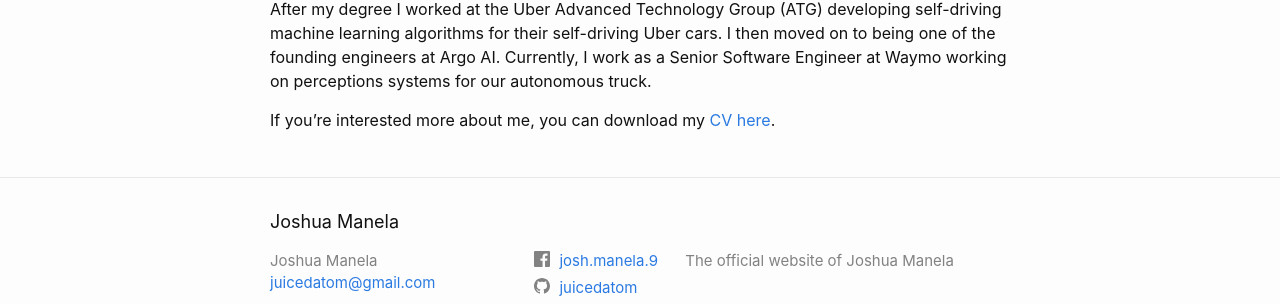
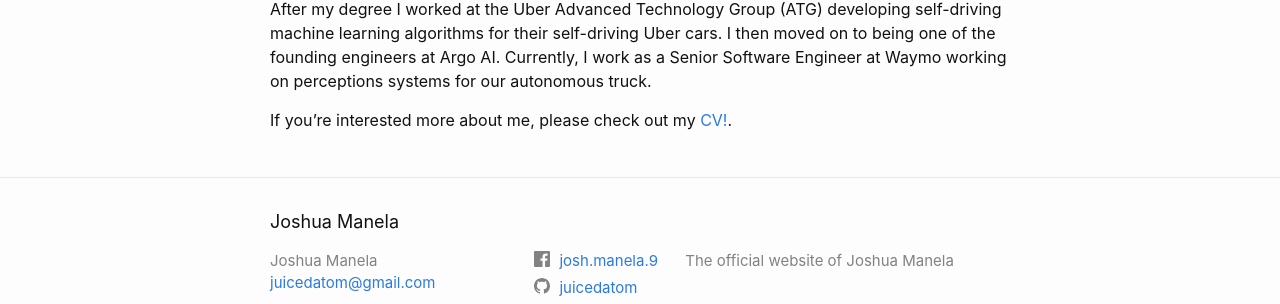
Before and after one commit to juicedatom/mygithubpage, a Jekyll site: the page built from index.md, in a window 1280 px wide. Shown: the part 567-871 px from the top of the page. Built offline with Jekyll 4.4.1, drawn with Linux system fonts in a browser that asks for light colours.

Commit message:
update minor wording

```diff
--- a/index.md
+++ b/index.md
@@ -16,4 +16,4 @@
 
 After my degree I worked at the Uber Advanced Technology Group (ATG) developing self-driving machine learning algorithms for their self-driving Uber cars.  I then moved on to being one of the founding engineers at Argo AI. Currently, I work as a Senior Software Engineer at Waymo working on perceptions systems for our autonomous truck.
 
-If you're interested more about me, you can download my [CV here](/ManelaCV.pdf).
+If you're interested more about me, please check out my [CV!](/ManelaCV.pdf).
```
